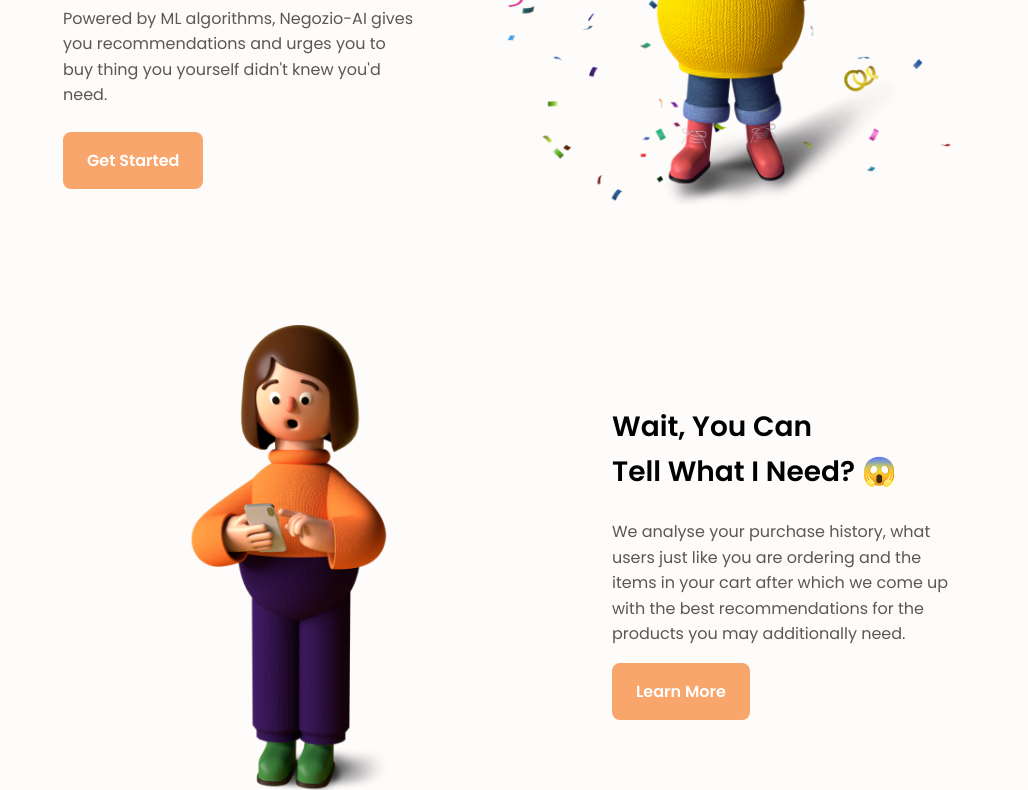
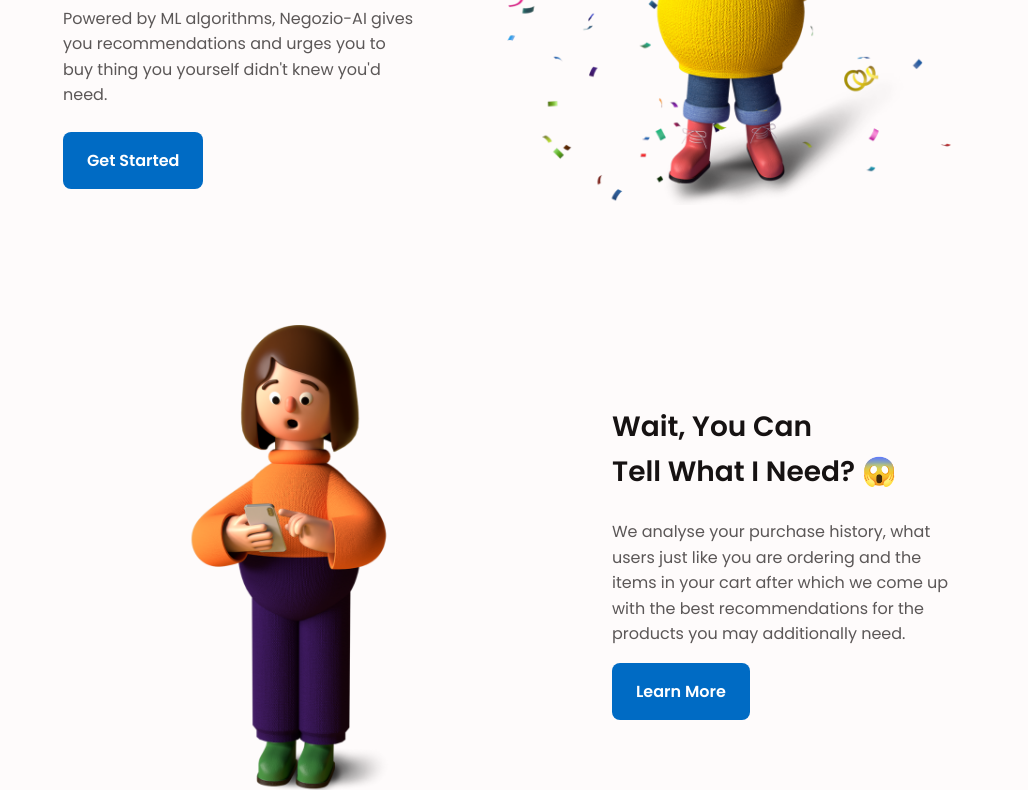
Before and after one commit to Nishtha0801/Negozio-AI, a plain HTML site: page View/landingpage.ejs in a window 1280 px wide. Shown: the part 376-1166 px from the top of the page, without its empty margins (125-1153 px from the left). Drawn offline with nearby package versions, Linux system fonts and the light colour scheme; files that its build step writes are made by us from their sources; files whose address does not match are found by name.

Commit message:
Set color theme

```diff
--- a/public/css/styles.css
+++ b/public/css/styles.css
@@ -6,10 +6,10 @@
   --header-height: 3rem;
 
   /*========== Colors ==========*/
-  --first-color: #F9A66C;
+  --first-color: #006bc4;
   --first-color-alt: #0E4F85;
-  --first-color-send: #ffc94b;
-  --title-color: black;
+  --first-color-send: #ffcd00;
+  --title-color: #161212;
   --text-color: #5B5757;
   --text-color-light: #8F8A8A;
   --body-color: #FEFBFB;
```
